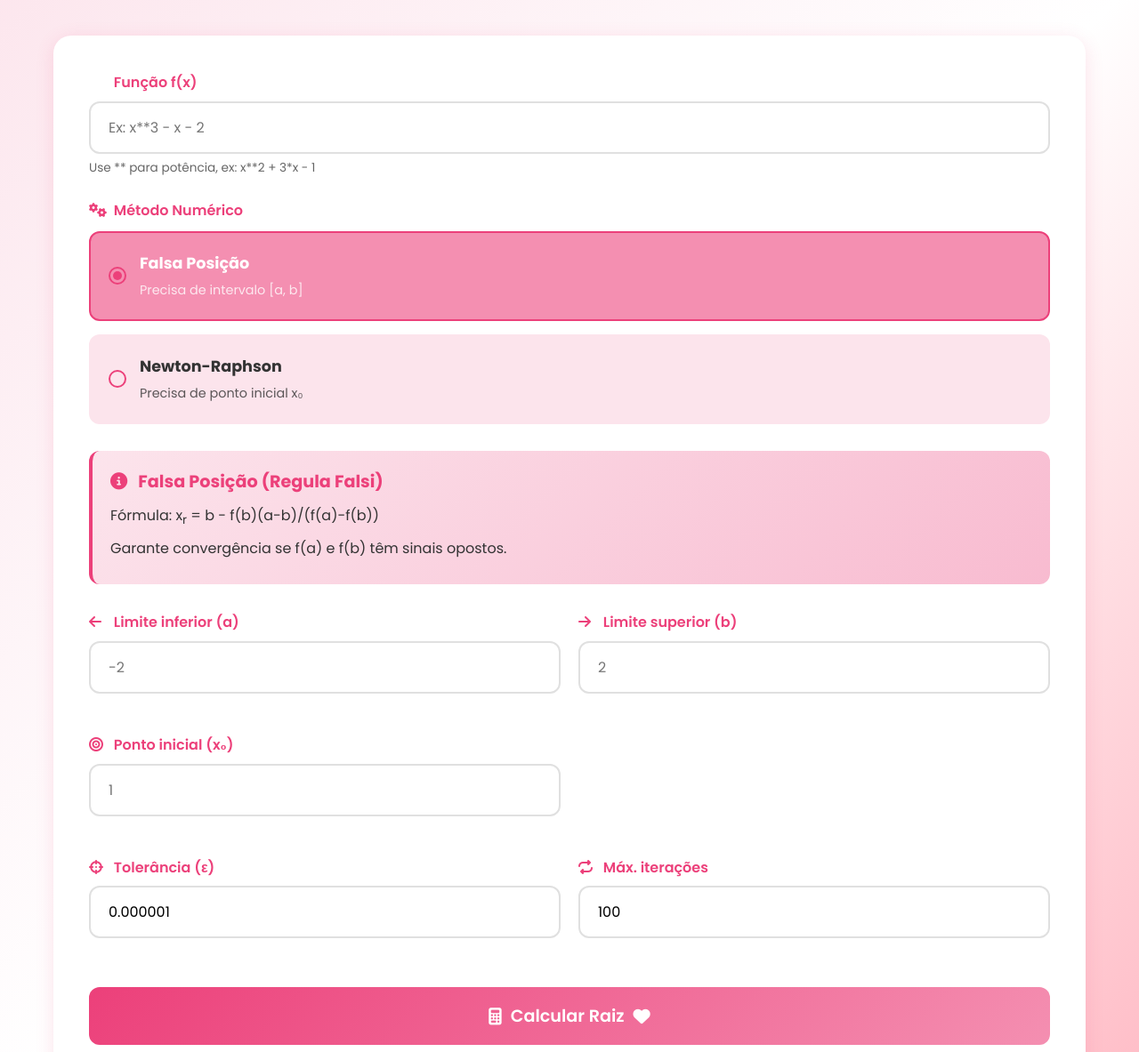
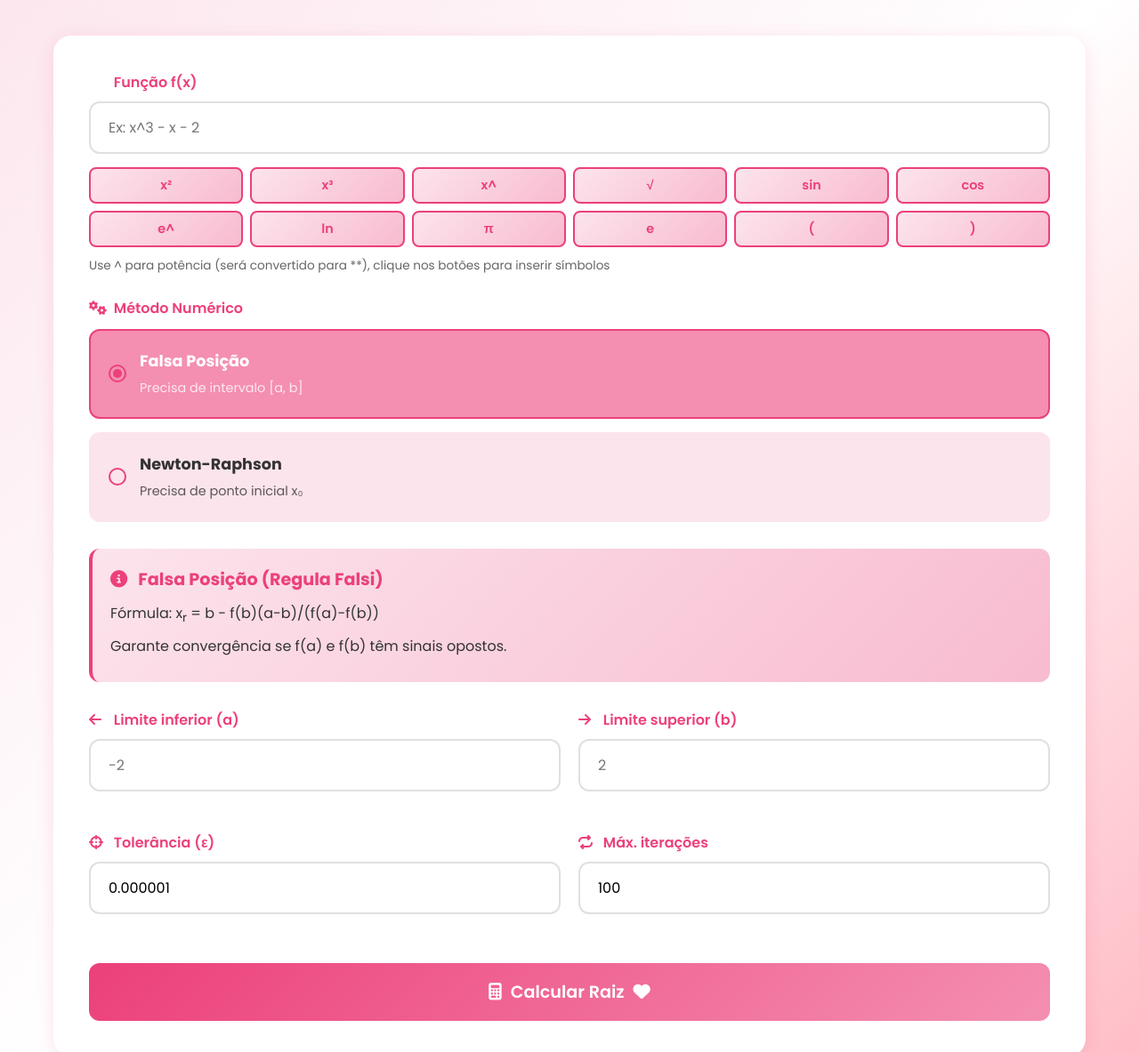
Before and after one commit to andersonodev/calculo-numerico, a Flask app: page / in a window 1280 px wide. Shown: the part 122-1305 px from the top of the page at 89% size. Run offline with Flask 3, Linux system fonts and the light colour scheme.

Commit message:
Improve function input with calculator buttons and math expression support
Enhances function parsing in `numerical_methods.py` and adds calculator buttons to `index.html` and `app.js` for easier math input.

Replit-Commit-Author: Agent
Replit-Commit-Session-Id: 1e892129-6081-4e48-abec-b790661db43e
Replit-Commit-Screenshot-Url: https://storage.googleapis.com/screenshot-production-us-central1/a664256a-659c-4897-9f98-e992d3af8a8c/051474a9-4daf-45f0-a4b4-eb5789ff6cba.jpg

```diff
--- a/static/css/style.css
+++ b/static/css/style.css
@@ -239,6 +239,46 @@ body {
     color: var(--text-dark);
 }
 
+/* Function Input Container */
+.function-input-container {
+    position: relative;
+}
+
+.function-input {
+    margin-bottom: 15px;
+}
+
+.math-buttons {
+    display: grid;
+    grid-template-columns: repeat(6, 1fr);
+    gap: 8px;
+    margin-bottom: 10px;
+}
+
+.math-btn {
+    padding: 8px 12px;
+    background: linear-gradient(135deg, var(--pale-pink), var(--medium-pink));
+    border: 2px solid var(--primary-pink);
+    border-radius: 8px;
+    color: var(--primary-pink);
+    font-weight: 600;
+    font-size: 0.9rem;
+    cursor: pointer;
+    transition: var(--transition);
+    font-family: var(--font-family);
+}
+
+.math-btn:hover {
+    background: linear-gradient(135deg, var(--primary-pink), var(--deep-pink));
+    color: var(--white);
+    transform: translateY(-2px);
+    box-shadow: var(--shadow-light);
+}
+
+.math-btn:active {
+    transform: translateY(0);
+}
+
 /* Parameters Grid */
 .parameters-grid {
     display: grid;
@@ -250,7 +290,6 @@ body {
 .params-group {
     display: none;
     grid-column: 1 / -1;
-    display: grid;
     grid-template-columns: 1fr 1fr;
     gap: 20px;
 }
@@ -561,6 +600,10 @@ body {
         padding: 25px;
     }
 
+    .math-buttons {
+        grid-template-columns: repeat(4, 1fr);
+    }
+
     .parameters-grid {
         grid-template-columns: 1fr;
     }
@@ -605,6 +648,15 @@ body {
         padding: 20px;
     }
 
+    .math-buttons {
+        grid-template-columns: repeat(3, 1fr);
+    }
+
+    .math-btn {
+        padding: 6px 8px;
+        font-size: 0.8rem;
+    }
+
     .form-input {
         padding: 12px 15px;
     }
--- a/static/js/app.js
+++ b/static/js/app.js
@@ -33,6 +33,14 @@ function setupEventListeners() {
     // Function input validation
     const functionInput = document.getElementById('function');
     functionInput.addEventListener('blur', validateFunction);
+
+    // Math buttons functionality
+    const mathButtons = document.querySelectorAll('.math-btn');
+    mathButtons.forEach(button => {
+        button.addEventListener('click', function() {
+            insertMathSymbol(this.getAttribute('data-symbol'));
+        });
+    });
 }
 
 function updateMethodDisplay() {
@@ -54,6 +62,26 @@ function updateMethodDisplay() {
     // Clear previous results and errors
     hideResults();
     hideError();
+}
+
+function insertMathSymbol(symbol) {
+    const functionInput = document.getElementById('function');
+    const cursorPos = functionInput.selectionStart;
+    const currentValue = functionInput.value;
+
+    // Insert symbol at cursor position
+    const newValue = currentValue.substring(0, cursorPos) + symbol + currentValue.substring(cursorPos);
+    functionInput.value = newValue;
+
+    // Move cursor to end of inserted symbol
+    const newCursorPos = cursorPos + symbol.length;
+    functionInput.setSelectionRange(newCursorPos, newCursorPos);
+
+    // Focus back to input
+    functionInput.focus();
+
+    // Clear any existing errors
+    clearInputError(functionInput);
 }
 
 function validateInput(event) {
--- a/templates/index.html
+++ b/templates/index.html
@@ -28,15 +28,31 @@
                         <i class="fas fa-function"></i>
                         Função f(x)
                     </label>
+                    <div class="function-input-container">
                         <input
                             type="text"
                             id="function"
                             name="function"
-                        class="form-input"
-                        placeholder="Ex: x**3 - x - 2"
+                            class="form-input function-input"
+                            placeholder="Ex: x^3 - x - 2"
                             required
                         >
-                    <small class="form-hint">Use ** para potência, ex: x**2 + 3*x - 1</small>
+                        <div class="math-buttons">
+                            <button type="button" class="math-btn" data-symbol="^2">x²</button>
+                            <button type="button" class="math-btn" data-symbol="^3">x³</button>
+                            <button type="button" class="math-btn" data-symbol="^">x^</button>
+                            <button type="button" class="math-btn" data-symbol="sqrt(">√</button>
+                            <button type="button" class="math-btn" data-symbol="sin(">sin</button>
+                            <button type="button" class="math-btn" data-symbol="cos(">cos</button>
+                            <button type="button" class="math-btn" data-symbol="exp(">e^</button>
+                            <button type="button" class="math-btn" data-symbol="log(">ln</button>
+                            <button type="button" class="math-btn" data-symbol="pi">π</button>
+                            <button type="button" class="math-btn" data-symbol="e">e</button>
+                            <button type="button" class="math-btn" data-symbol="(">(</button>
+                            <button type="button" class="math-btn" data-symbol=")">)</button>
+                        </div>
+                    </div>
+                    <small class="form-hint">Use ^ para potência (será convertido para **), clique nos botões para inserir símbolos</small>
                 </div>
 
                 <div class="form-section">
```
Also changed, not shown: numerical_methods.py (+11 -4 lines). Lines whose indentation alone changed are shown as unchanged.
